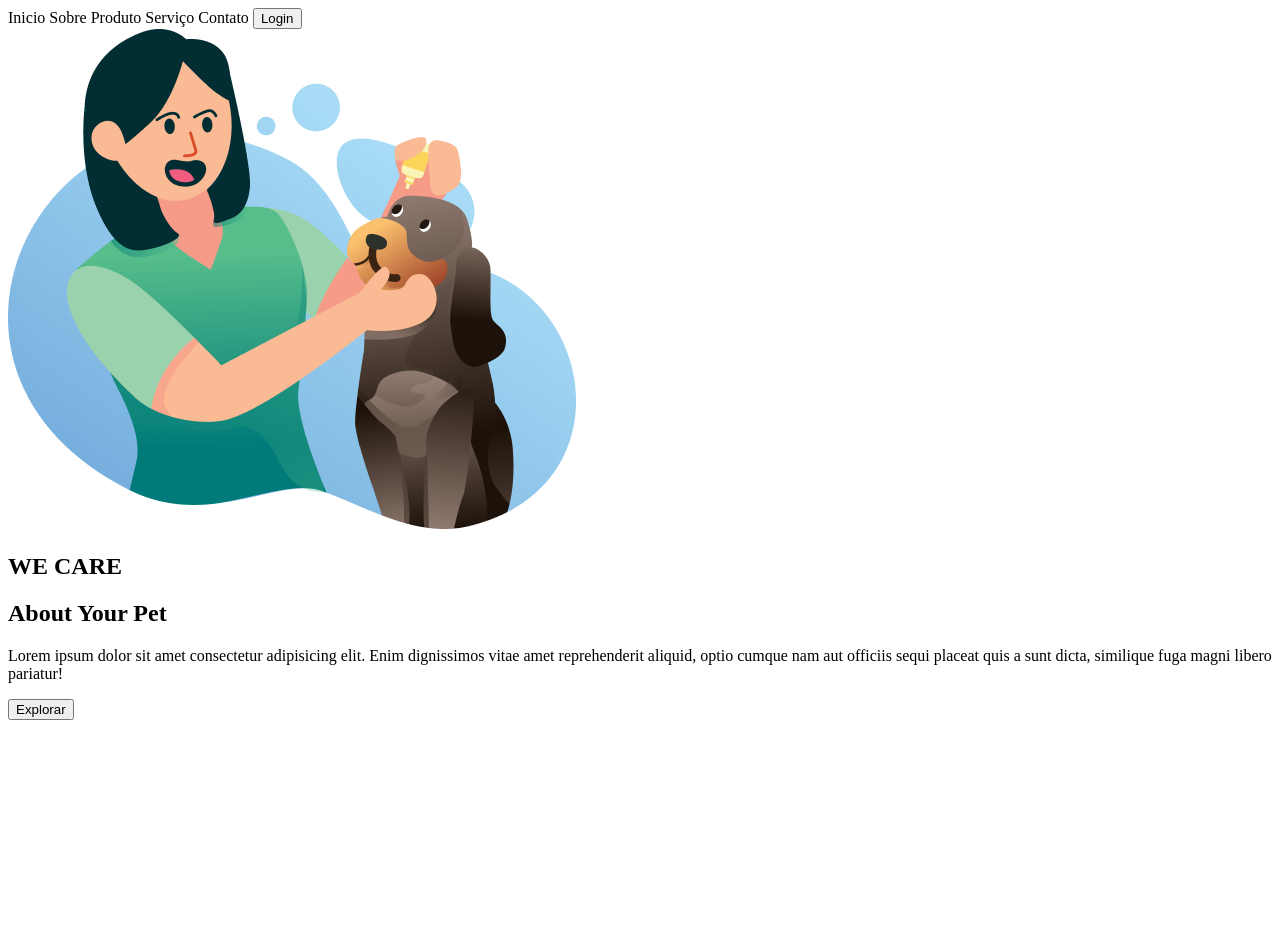
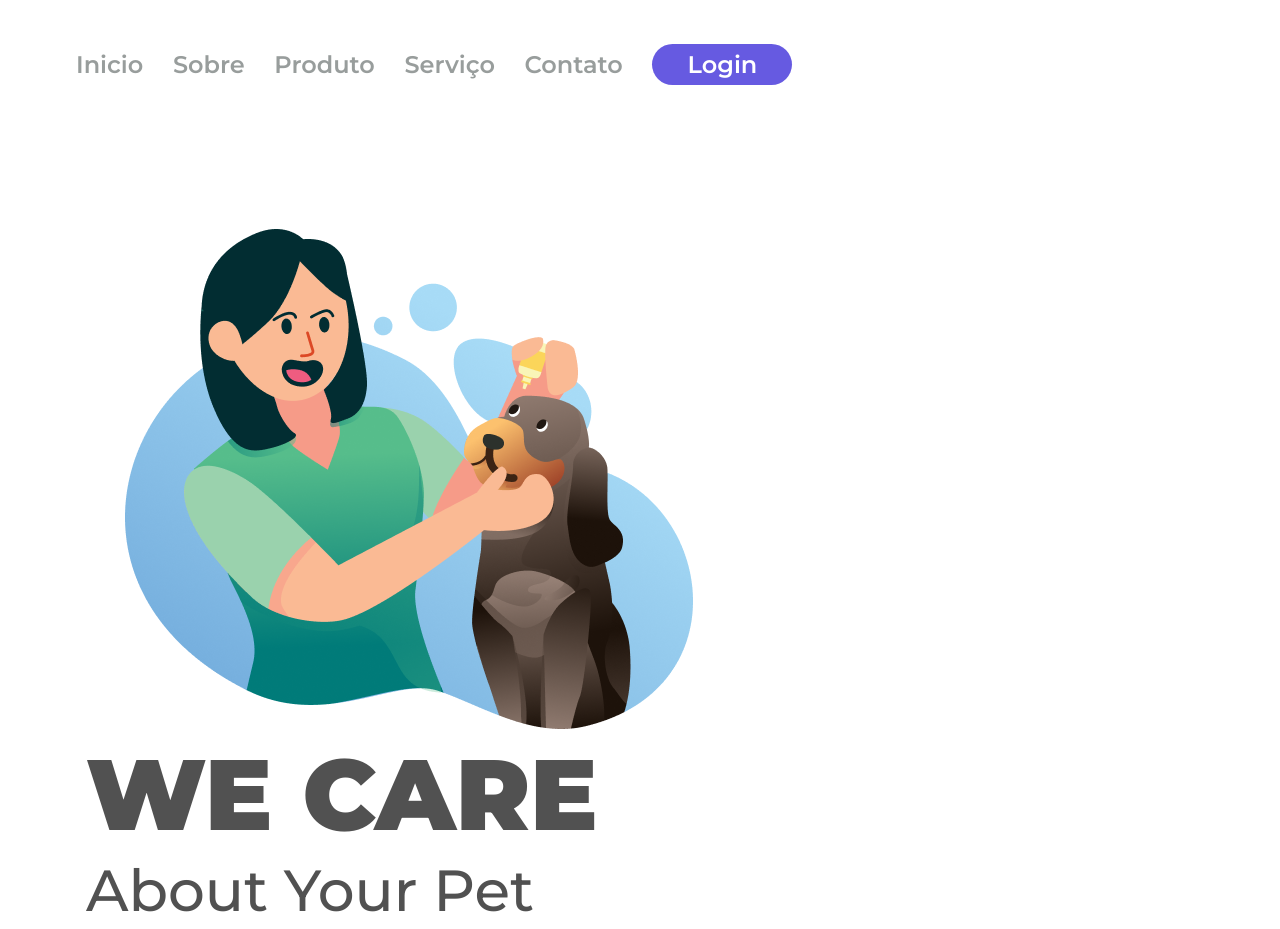
Before and after one commit to SouzaMKA/Meu-primeiro-projeto, a plain HTML site: page index.html in a window 1280 px wide. Shown: the top 929 px of the page. Before the commit the page ends 800 px from the top, so only its background shows below. Drawn offline with Linux system fonts and the light colour scheme.

Commit message:
Foi alterado o nome do css

```diff
--- a/index.html
+++ b/index.html
@@ -3,7 +3,7 @@
 <head>
     <meta charset="UTF-8">
     <meta name="viewport" content="width=device-width, initial-scale=1.0">
-    <link rel="stylesheet" href="./9.1 - Projeto 1.css">
+    <link rel="stylesheet" href="./styles.css">
     <title>WE CARE</title>
     <link rel="preconnect" href="https://fonts.googleapis.com">
     <link rel="preconnect" href="https://fonts.gstatic.com" crossorigin>
```
